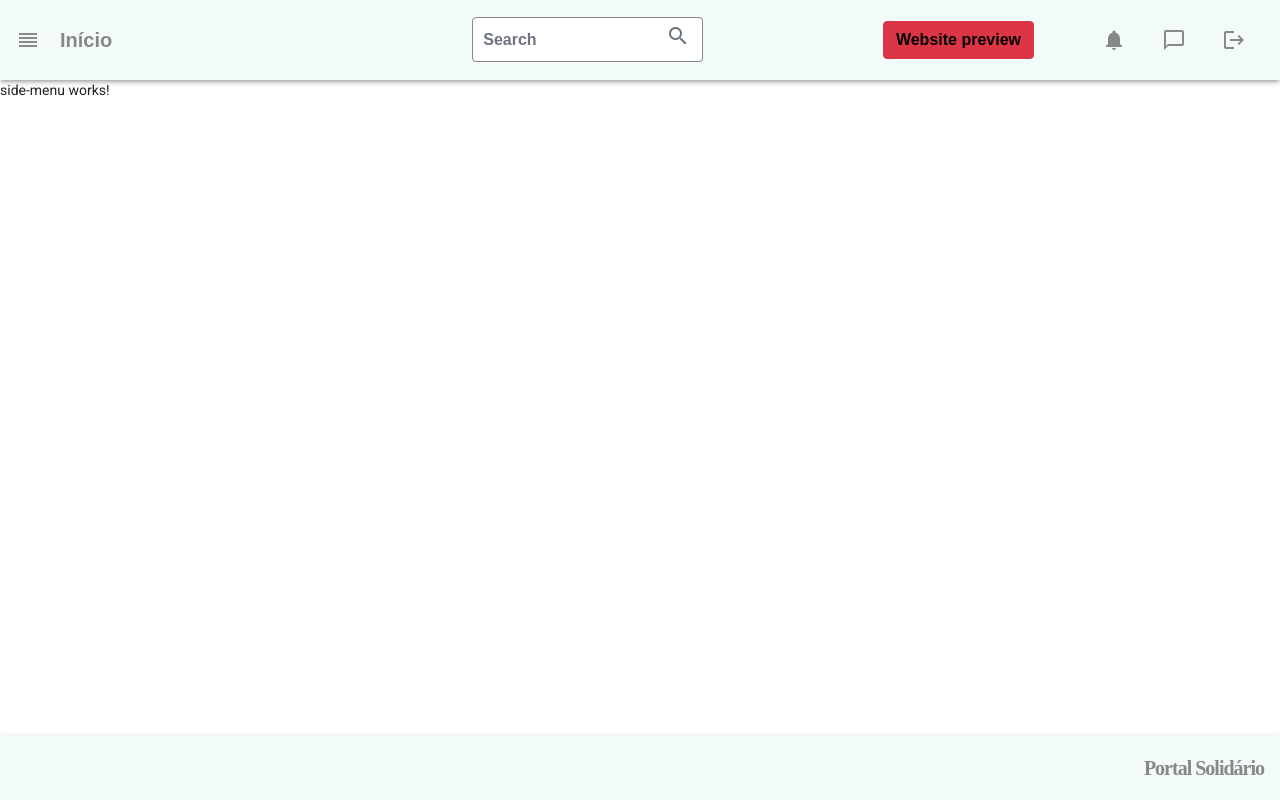
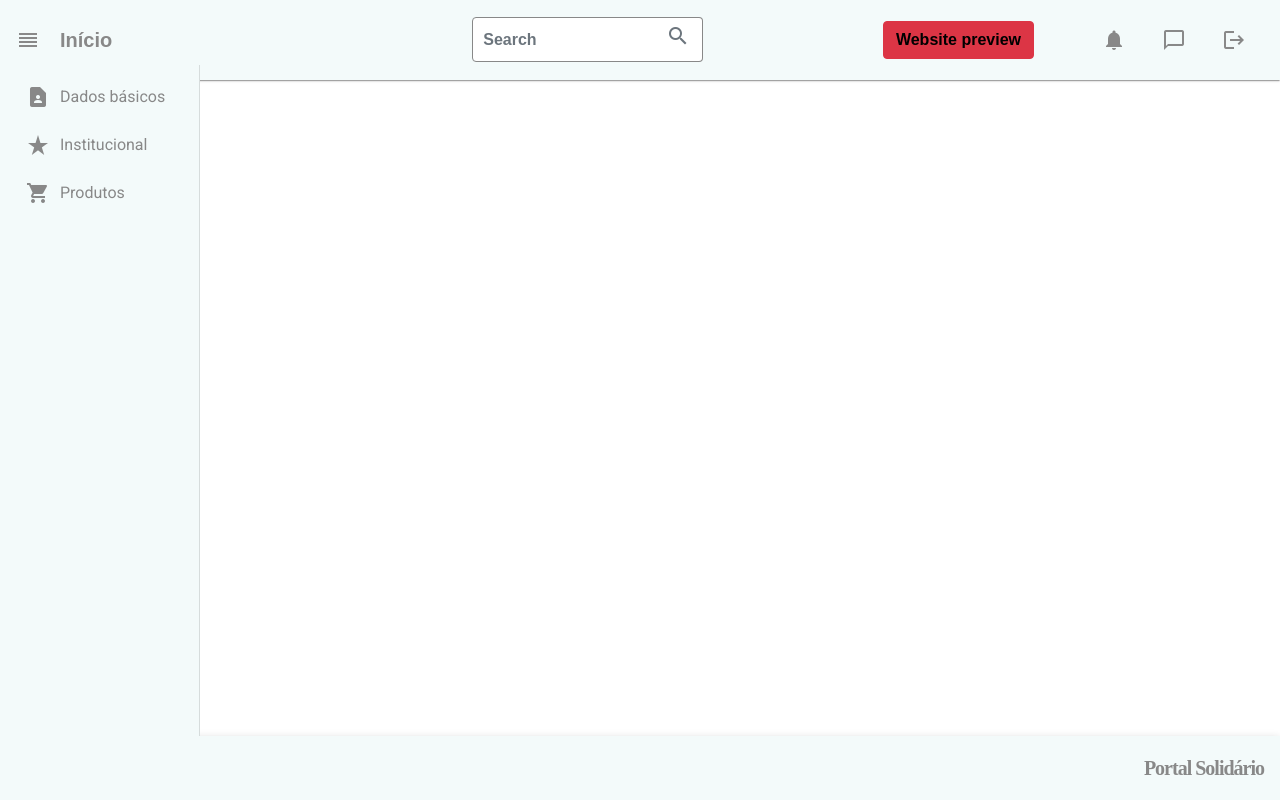
Before and after one commit to E-Fernandez-Albuquerque/PortalSolidario, an Angular app in the folder frontend/: page / in a window 1280 px wide. Built offline with nearby package versions, Linux system fonts and the light colour scheme; a web font is replaced by a local one.

Commit message:
Sidenav
Menu lateral de seleção de abas da página de criação da página da instituição.

```diff
--- a/frontend/src/app/app.module.ts
+++ b/frontend/src/app/app.module.ts
@@ -11,6 +11,8 @@ import { MatFormFieldModule } from '@angular/material/form-field'
 import { MatCardModule } from '@angular/material/card';
 import { FooterComponent } from './template/footer/footer.component';
 import { SideMenuComponent } from './template/side-menu/side-menu.component'
+import { MatSidenavModule } from '@angular/material/sidenav'
+import { MatListModule } from '@angular/material/list'
 
 @NgModule({
   declarations: [
@@ -25,7 +27,9 @@ import { SideMenuComponent } from './template/side-menu/side-menu.component'
     BrowserAnimationsModule,
     MatToolbarModule,
     MatFormFieldModule,
-    MatCardModule
+    MatCardModule,
+    MatListModule,
+    MatSidenavModule
   ],
   providers: [],
   bootstrap: [AppComponent]
--- a/frontend/src/app/template/header/header.component.html
+++ b/frontend/src/app/template/header/header.component.html
@@ -2,7 +2,7 @@
     integrity="sha384-1BmE4kWBq78iYhFldvKuhfTAU6auU8tT94WrHftjDbrCEXSU1oBoqyl2QvZ6jIW3" crossorigin="anonymous">
 
 
-<mat-toolbar class="header mat-elevation-z3">
+<mat-toolbar class="header mat-elevation-z1">
     <i class="material-icons icon-menu">reorder</i>
     <span>Início</span>
     <div class="input-group mb-3 input">
--- a/frontend/src/app/template/side-menu/side-menu.component.css
+++ b/frontend/src/app/template/side-menu/side-menu.component.css
@@ -0,0 +1,13 @@
+.side-menu{
+    background-color: #f3fafa;
+    width: 200px;
+}
+
+.item{
+    color: #888;
+}
+
+.item i{
+    color: #888;
+    margin: 10px;
+}
--- a/frontend/src/app/template/side-menu/side-menu.component.html
+++ b/frontend/src/app/template/side-menu/side-menu.component.html
@@ -1 +1,21 @@
-<p>side-menu works!</p>
+<mat-sidenav-container class="menu-container">
+    <mat-sidenav class="side-menu" mode='side' opened fixedInViewport='true' fixedTopGap='65' fixedBottomGap='64'>
+        <mat-nav-list class="itens">
+            <a mat-list-item class="item item1">
+                <i class="material-icons">contact_page</i>
+                Dados básicos
+            </a>
+            <a mat-list-item class="item">
+                <i class="material-icons">star_rate</i>
+                Institucional
+            </a>
+            <a mat-list-item class="item">
+                <i class="material-icons">shopping_cart</i>
+                Produtos
+            </a>
+        </mat-nav-list>
+    </mat-sidenav>
+    <mat-sidenav-content>
+        <router-outlet></router-outlet>
+    </mat-sidenav-content>
+</mat-sidenav-container>
```
